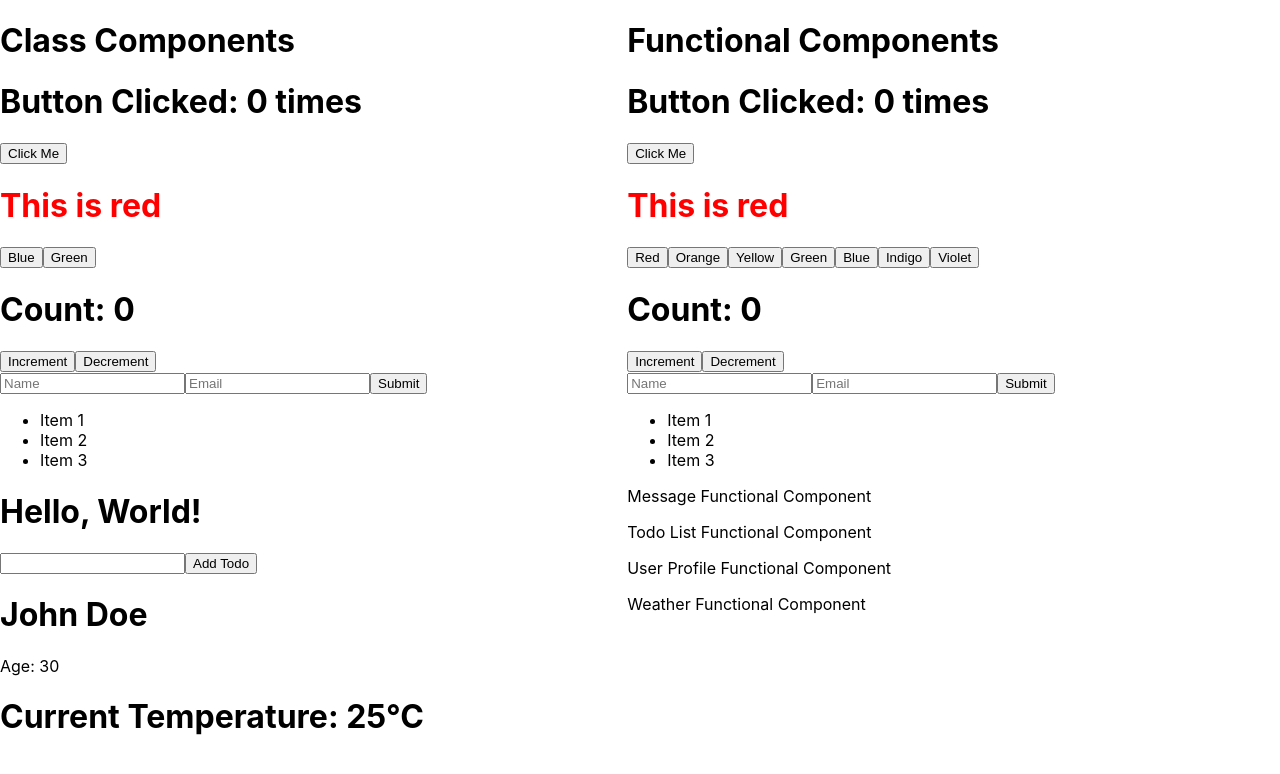
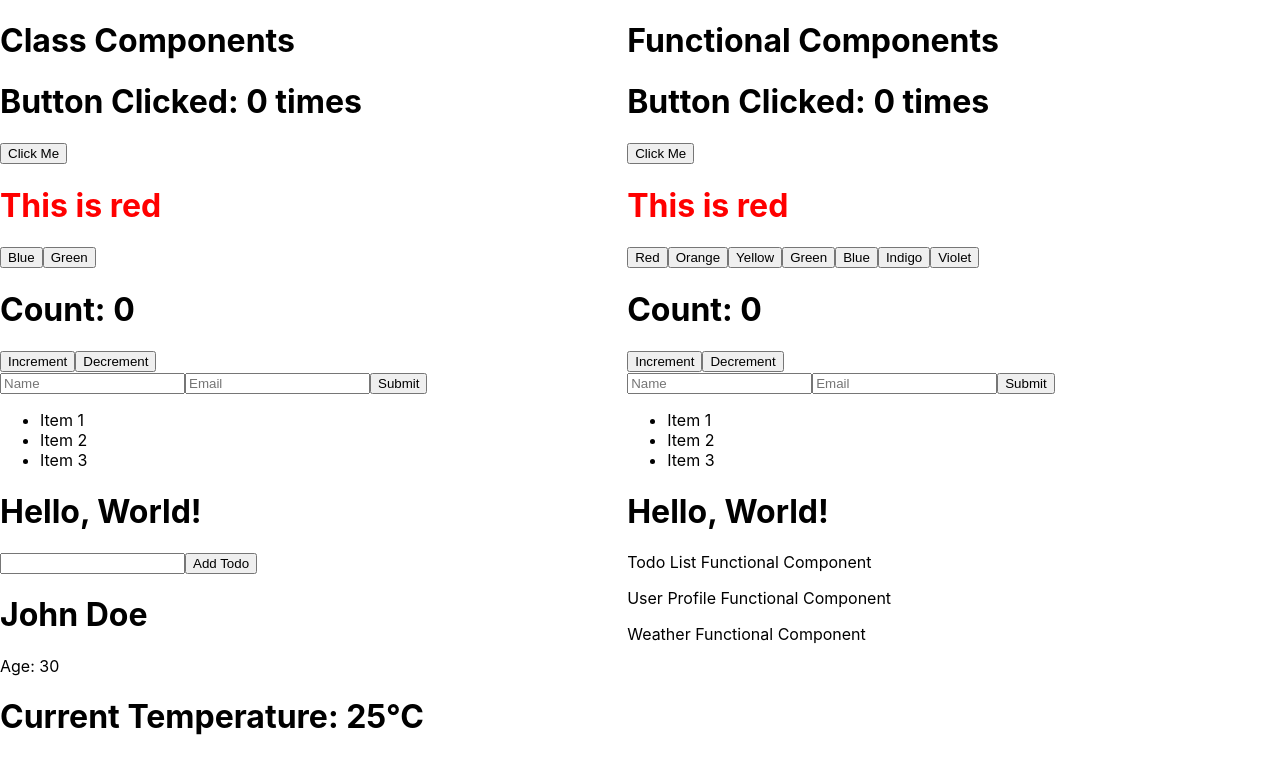
Before and after one commit to TraiLynne/ReactRefactorPractice, a React (Create React App) app in the folder app/: page / in a window 1280 px wide. Shown: the top 774 px of the page. Built offline with nearby package versions, Linux system fonts and the light colour scheme.

Commit message:
Refactored `Message` into Functional Component - Removed unused code, really wanted to see if `set...` was needed

```diff
--- a/app/src/components/ListDisplay/FunctionalComponent.js
+++ b/app/src/components/ListDisplay/FunctionalComponent.js
@@ -2,7 +2,7 @@ import { useState } from "react";
 
 const ReListDisplay = () => {
 	// State
-	const [items, setItems] = useState(["Item 1", "Item 2", "Item 3"]);
+	const [items] = useState(["Item 1", "Item 2", "Item 3"]);
 
 	return (
 		<ul>
--- a/app/src/components/SimpleMessage/FunctionalComponent.js
+++ b/app/src/components/SimpleMessage/FunctionalComponent.js
@@ -1,5 +1,10 @@
+import { useState } from "react";
+
 const ReMessage = () => {
-	return <p>Message Functional Component</p>;
+	// State
+	const [message] = useState("Hello, World!");
+
+	return <h1>{message}</h1>;
 };
 
 export default ReMessage;
```
